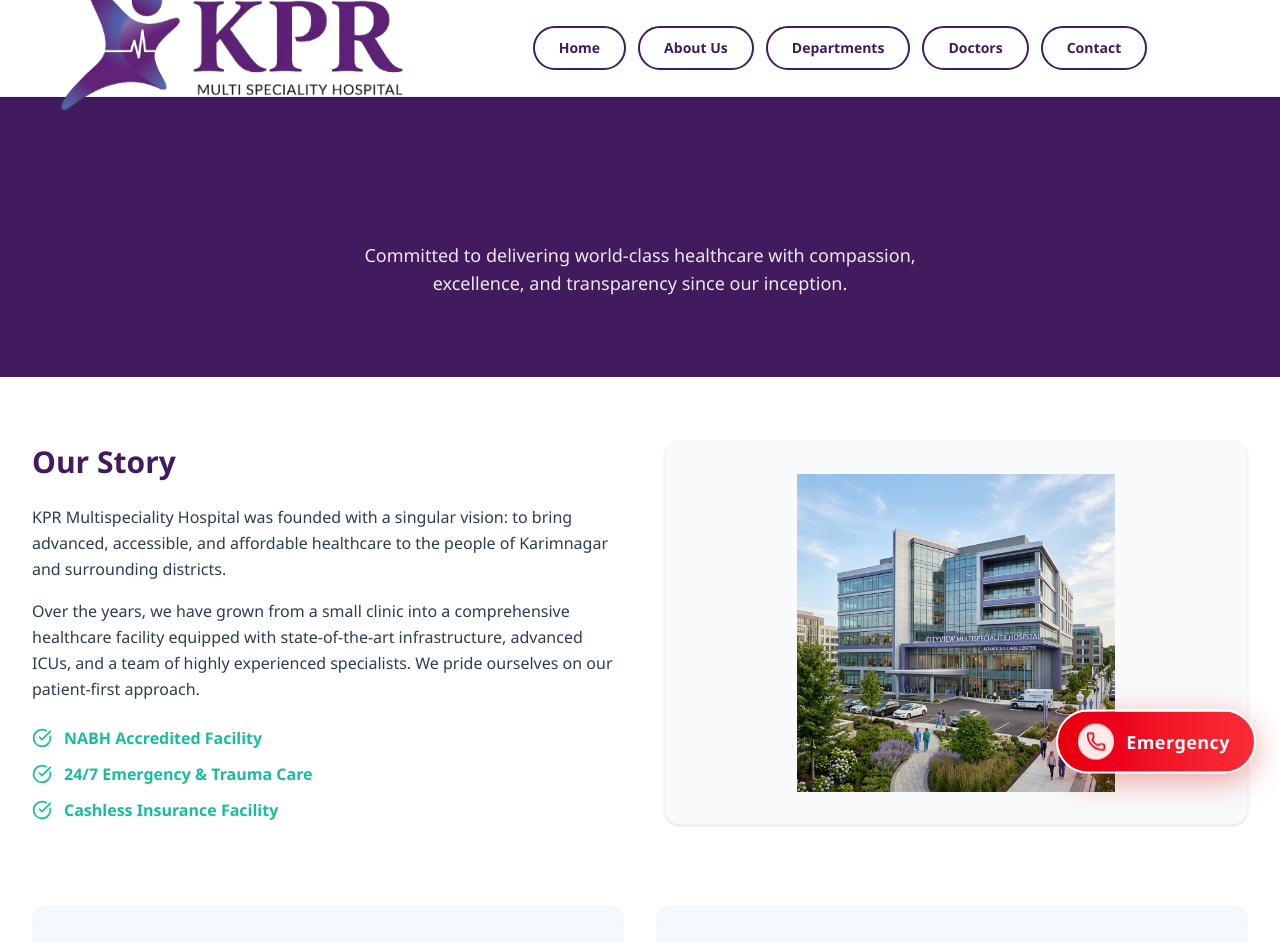
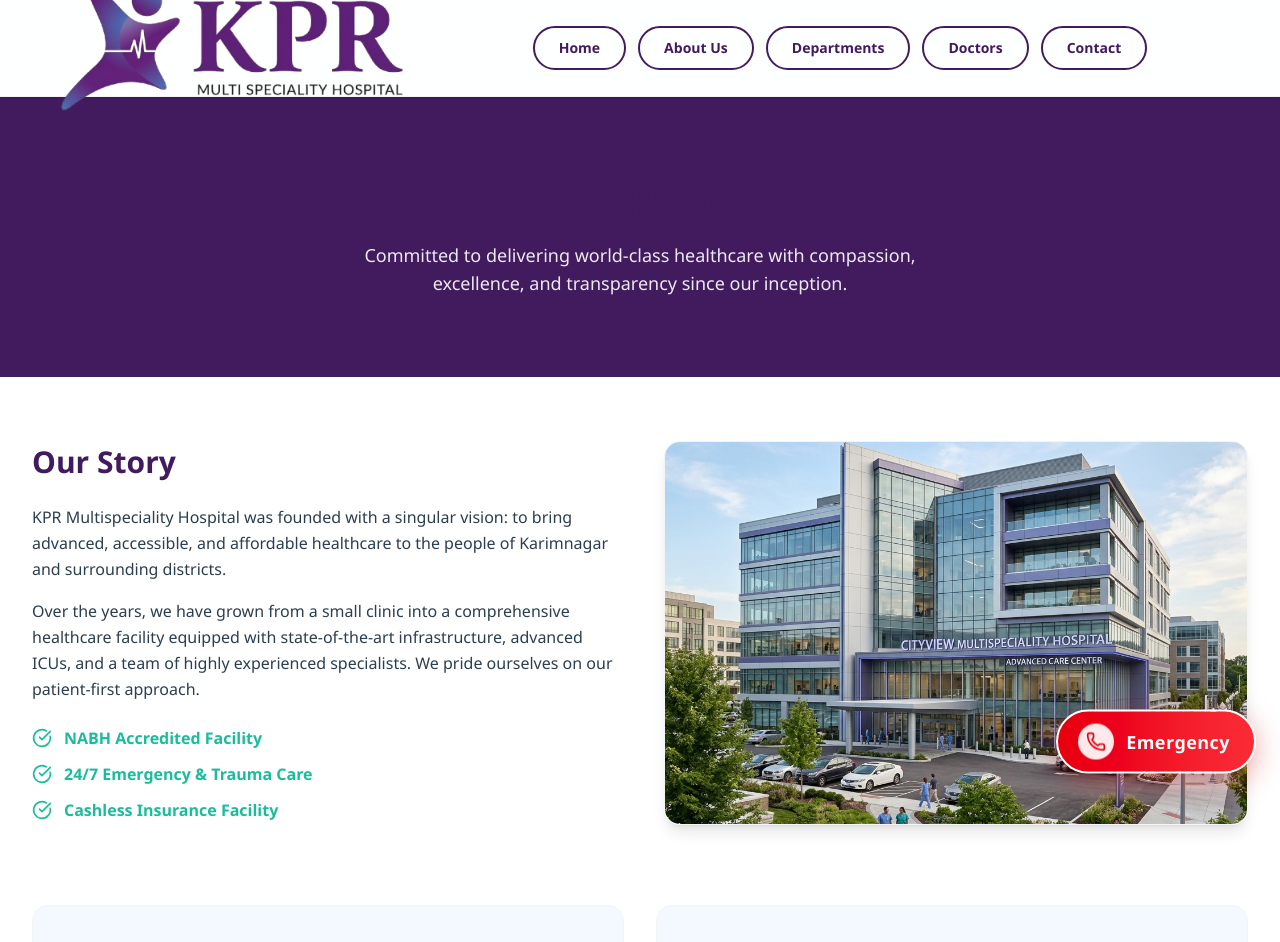
Before and after one commit to Ranith184/kpr-hospital, a Next.js app: page /about in a window 1280 px wide. Shown: the top 942 px of the page. Built offline with nearby package versions, Linux system fonts and the light colour scheme.

Commit message:
fix: prepend basePath to all Image components for GitHub Pages

```diff
--- a/src/app/about/page.tsx
+++ b/src/app/about/page.tsx
@@ -39,13 +39,13 @@ export default function AboutPage() {
               </li>
             </ul>
           </div>
-          <div className="relative h-96 w-full rounded-2xl overflow-hidden border border-gray-100 shadow-sm flex items-center justify-center bg-gray-50">
+          <div className="relative h-96 w-full rounded-2xl overflow-hidden border border-gray-100 shadow-lg">
             <Image
-              src="/logoo.png"
-              alt="KPR Multispeciality Hospital Logo"
+              src={`${process.env.NEXT_PUBLIC_BASE_PATH || ""}/logoo.png`}
+              alt="KPR Multispeciality Hospital Building"
               fill
               sizes="(max-width: 768px) 100vw, 50vw"
-              className="object-contain p-8"
+              className="object-cover"
               priority
             />
           </div>
--- a/src/components/home/HeroSection.tsx
+++ b/src/components/home/HeroSection.tsx
@@ -55,7 +55,7 @@ export default function HeroSection() {
             className="relative"
           >
             <Image
-              src="/kpr.png"
+              src={`${process.env.NEXT_PUBLIC_BASE_PATH || ""}/kpr.png`}
               alt="KPR Multispeciality Hospital"
               width={200}
               height={100}
--- a/src/components/layout/Navbar.tsx
+++ b/src/components/layout/Navbar.tsx
@@ -13,7 +13,7 @@ export default function Navbar() {
           {/* Logo Area */}
           <Link href="/" className="flex items-center transition-transform hover:scale-105 duration-300">
             <Image
-              src="/logo.png"
+              src={`${process.env.NEXT_PUBLIC_BASE_PATH || ""}/logo.png`}
               alt="KPR Hospital Logo"
               width={200}
               height={100}
```
